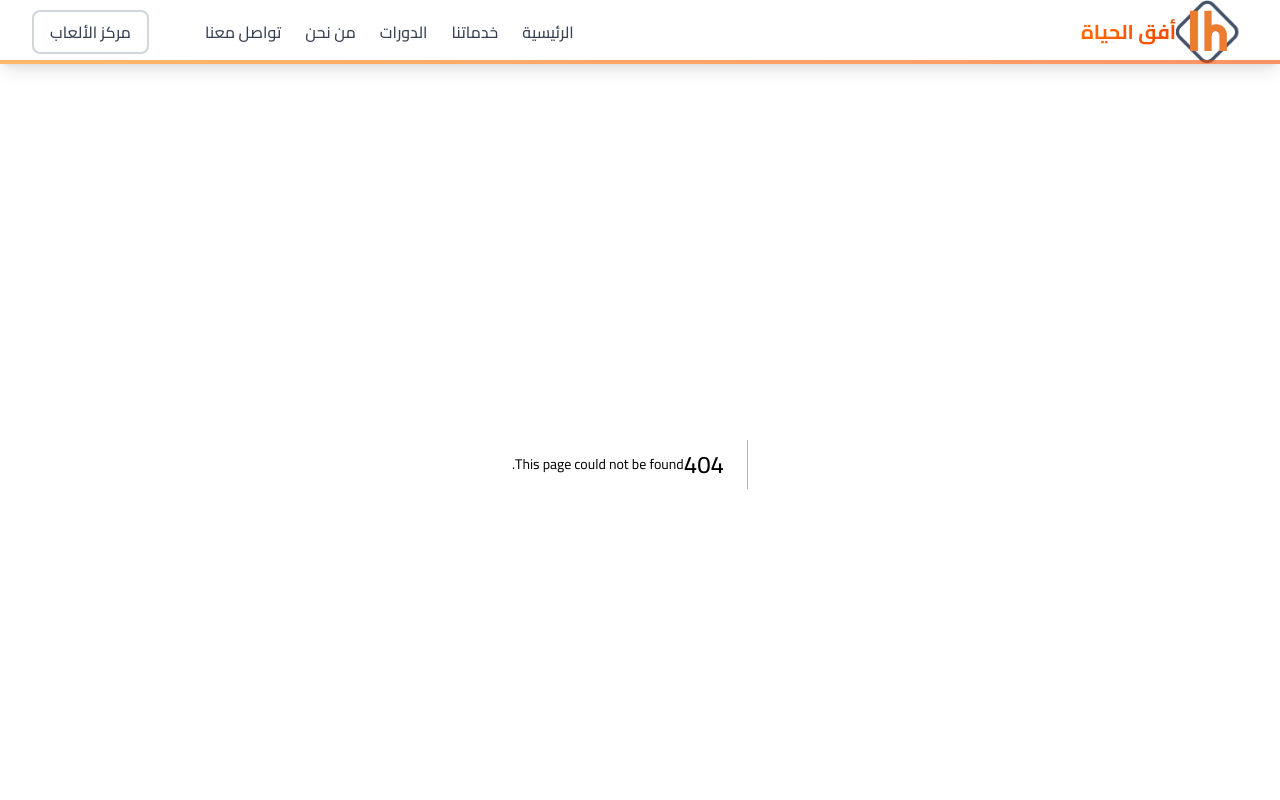
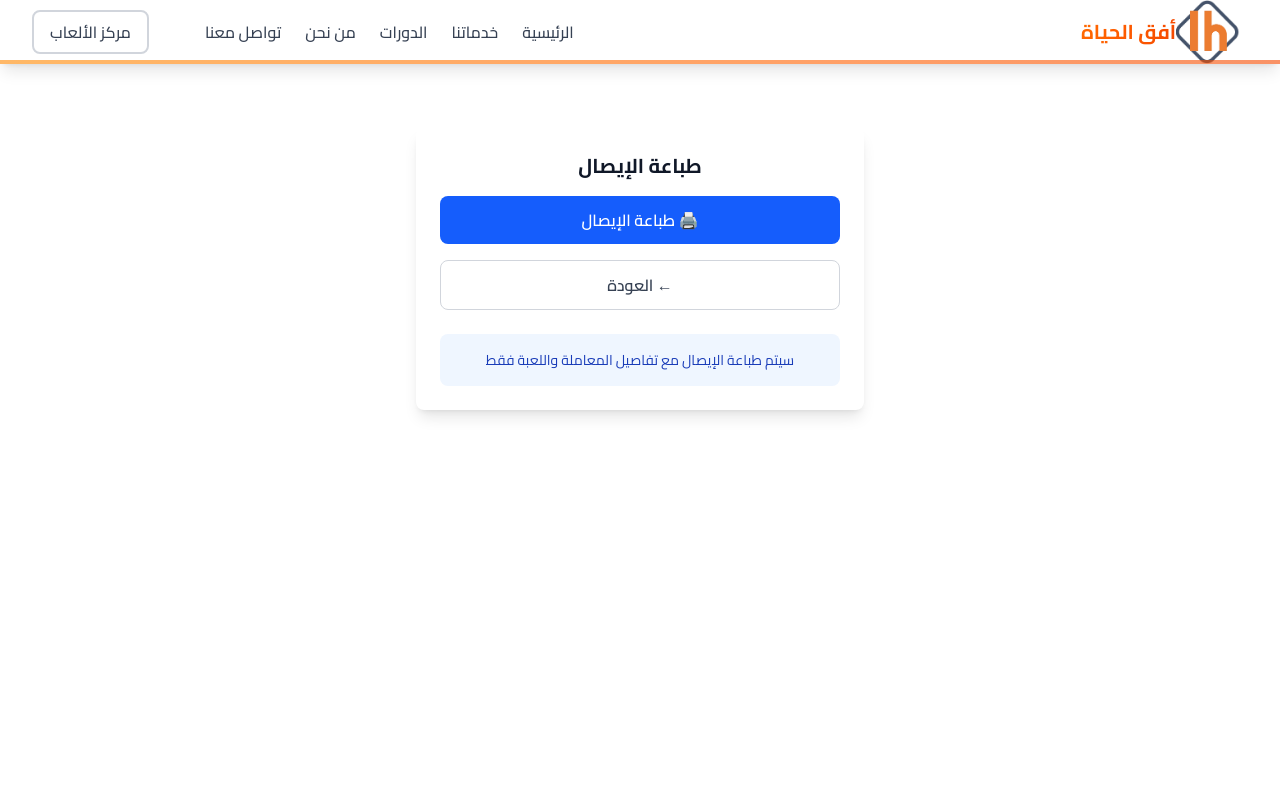
Before and after one commit to alialmasood/lifehorizonit, a Next.js app: page /payment/receipt in a window 1280 px wide. Before the commit this address had no page. Shown: the top 800 px of the page. Built offline with nearby package versions, Linux system fonts and the light colour scheme.

Commit message:
feat: تغييرات جديدة

```diff
--- a/src/app/globals.css
+++ b/src/app/globals.css
@@ -49,3 +49,59 @@ h1, h2, h3, h4, h5, h6 {
   font-family: 'Cairo', Arial, Helvetica, sans-serif;
   font-weight: 700;
 }
+
+/* تنسيقات الطباعة للإيصال */
+@media print {
+  @page {
+    margin: 1cm;
+    size: A4;
+  }
+
+  body {
+    -webkit-print-color-adjust: exact;
+    color-adjust: exact;
+  }
+
+  .print\\:hidden {
+    display: none !important;
+  }
+
+  .print\\:block {
+    display: block !important;
+  }
+
+  /* إخفاء جميع العناصر غير المطلوبة */
+  header, footer, nav, .no-print {
+    display: none !important;
+  }
+
+  /* تنسيق الإيصال للطباعة */
+  .receipt-print {
+    font-family: 'Cairo', Arial, sans-serif;
+    line-height: 1.4;
+  }
+
+  .receipt-print h1 {
+    font-size: 24px;
+    margin-bottom: 10px;
+  }
+
+  .receipt-print h2 {
+    font-size: 18px;
+    margin-bottom: 8px;
+  }
+
+  .receipt-print p {
+    margin-bottom: 5px;
+  }
+
+  .receipt-print .bg-gray-50,
+  .receipt-print .bg-blue-50,
+  .receipt-print .bg-green-50,
+  .receipt-print .bg-yellow-50 {
+    background-color: #f9fafb !important;
+    border: 1px solid #d1d5db !important;
+    padding: 12px !important;
+    margin-bottom: 15px !important;
+  }
+}
--- /dev/null
+++ b/src/app/payment/receipt/page.tsx
@@ -0,0 +1,220 @@
+'use client';
+
+import { useEffect, useState, Suspense } from 'react';
+import { useSearchParams } from 'next/navigation';
+
+interface PurchasedGame {
+  id: string;
+  title: string;
+  price: number;
+  currency: string;
+  downloadUrl: string;
+}
+
+function ReceiptContent() {
+  const searchParams = useSearchParams();
+  const [transactionId, setTransactionId] = useState<string>('');
+  const [amount, setAmount] = useState<string>('');
+  const [currency, setCurrency] = useState<string>('');
+  const [purchasedGame, setPurchasedGame] = useState<PurchasedGame | null>(null);
+  const [customerEmail, setCustomerEmail] = useState<string>('');
+  const [customerName, setCustomerName] = useState<string>('');
+
+  useEffect(() => {
+    const txId = searchParams.get('transactionId') || '';
+    const amt = searchParams.get('amount') || '';
+    const curr = searchParams.get('currency') || 'USD';
+    const email = searchParams.get('customerEmail') || '';
+    const name = searchParams.get('customerName') || '';
+
+    setTransactionId(txId);
+    setAmount(amt);
+    setCurrency(curr);
+    setCustomerEmail(email);
+    setCustomerName(name);
+
+    const gameData = localStorage.getItem('purchasingGame');
+    if (gameData) {
+      try {
+        const game = JSON.parse(gameData);
+        if (game && game.id && game.title) {
+          setPurchasedGame(game);
+        } else {
+          console.error('بيانات اللعبة غير مكتملة:', game);
+        }
+      } catch (error) {
+        console.error('خطأ في قراءة بيانات اللعبة:', error);
+      }
+    } else {
+      console.warn('لم يتم العثور على بيانات اللعبة في localStorage');
+    }
+  }, [searchParams]);
+
+  const getCurrencySymbol = (c: string) => (c === 'USD' ? '$' : c === 'IQD' ? 'د.ع' : c);
+
+  const formatDate = () => {
+    const now = new Date();
+    return now.toLocaleDateString('en-US', {
+      year: 'numeric',
+      month: 'long',
+      day: 'numeric',
+      hour: '2-digit',
+      minute: '2-digit'
+    });
+  };
+
+  const handlePrint = () => {
+    window.print();
+  };
+
+  const handleBack = () => {
+    window.history.back();
+  };
+
+  return (
+    <div className="min-h-screen bg-white p-8">
+      {/* طباعة فقط - مخفي على الشاشة */}
+      <div className="hidden print:block receipt-print">
+        <div className="max-w-md mx-auto">
+          {/* رأس الإيصال */}
+          <div className="text-center mb-8 border-b-2 border-gray-300 pb-4">
+            <h1 className="text-2xl font-bold text-gray-900 mb-2">إيصال دفع</h1>
+            <p className="text-xs text-gray-500 mt-2">{formatDate()}</p>
+          </div>
+
+          {/* تفاصيل المعاملة */}
+          <div className="mb-6">
+            <div className="bg-gray-50 p-4 rounded-lg">
+              <h2 className="font-bold text-gray-900 mb-3 text-lg">تفاصيل المعاملة</h2>
+
+              {transactionId && (
+                <div className="mb-3">
+                  <p className="text-sm text-gray-600 mb-1">رقم المعاملة:</p>
+                  <p className="font-mono text-sm text-gray-900 font-bold">{transactionId}</p>
+                </div>
+              )}
+
+              {amount && (
+                <div className="mb-3">
+                  <p className="text-sm text-gray-600 mb-1">المبلغ المدفوع:</p>
+                  <p className="text-lg font-bold text-gray-900">
+                    {getCurrencySymbol(currency)} {amount} {currency}
+                  </p>
+                </div>
+              )}
+
+              <div className="mb-3">
+                <p className="text-sm text-gray-600 mb-1">تاريخ الدفع:</p>
+                <p className="text-sm text-gray-900">{formatDate()}</p>
+              </div>
+            </div>
+          </div>
+
+          {/* تفاصيل اللعبة */}
+          {purchasedGame && (
+            <div className="mb-6">
+              <div className="bg-blue-50 p-4 rounded-lg">
+                <h2 className="font-bold text-gray-900 mb-3 text-lg">تفاصيل اللعبة</h2>
+
+                <div className="mb-3">
+                  <p className="text-sm text-gray-600 mb-1">اسم اللعبة:</p>
+                  <p className="text-lg font-bold text-blue-900">{purchasedGame.title}</p>
+                </div>
+
+                <div className="mb-3">
+                  <p className="text-sm text-gray-600 mb-1">السعر:</p>
+                  <p className="text-lg font-bold text-blue-900">
+                    {getCurrencySymbol(purchasedGame.currency || 'USD')}
+                    {purchasedGame.price} {purchasedGame.currency || 'USD'}
+                  </p>
+                </div>
+
+                <div className="mb-3">
+                  <p className="text-sm text-gray-600 mb-1">معرف اللعبة:</p>
+                  <p className="font-mono text-sm text-gray-900">{purchasedGame.id}</p>
+                </div>
+              </div>
+            </div>
+          )}
+
+          {/* معلومات العميل */}
+          <div className="mb-6">
+            <div className="bg-green-50 p-4 rounded-lg">
+              <h2 className="font-bold text-gray-900 mb-3 text-lg">معلومات العميل</h2>
+
+              {customerName && (
+                <div className="mb-3">
+                  <p className="text-sm text-gray-600 mb-1">اسم العميل:</p>
+                  <p className="text-lg font-bold text-green-900">{customerName}</p>
+                </div>
+              )}
+
+              {customerEmail && (
+                <div className="mb-3">
+                  <p className="text-sm text-gray-600 mb-1">البريد الإلكتروني:</p>
+                  <p className="text-sm text-green-900">{customerEmail}</p>
+                </div>
+              )}
+            </div>
+          </div>
+
+          {/* ملاحظات */}
+          <div className="mb-8">
+            <div className="bg-yellow-50 p-4 rounded-lg">
+              <h2 className="font-bold text-gray-900 mb-3 text-lg">ملاحظات مهمة</h2>
+              <ul className="text-sm text-gray-700 space-y-2 text-right">
+                <li>• هذا الإيصال صالح كدليل على إتمام عملية الدفع</li>
+                <li>• احتفظ بهذا الإيصال للرجوع إليه عند الحاجة</li>
+                <li>• يمكنك تحميل اللعبة من صفحة النجاح</li>
+                <li>• التحميل متاح لثلاث مرات فقط</li>
+              </ul>
+            </div>
+          </div>
+
+          {/* تذييل الإيصال */}
+          <div className="text-center border-t-2 border-gray-300 pt-4">
+            <p className="text-sm text-gray-600 mb-2">شكراً لك على الشراء</p>
+            <p className="text-xs text-gray-500">Thank you for your purchase</p>
+          </div>
+        </div>
+      </div>
+
+      {/* أزرار التحكم - مخفية عند الطباعة */}
+      <div className="print:hidden max-w-md mx-auto mt-8">
+        <div className="bg-white rounded-lg shadow-lg p-6">
+          <h2 className="text-xl font-bold text-gray-900 mb-4 text-center">طباعة الإيصال</h2>
+
+          <div className="space-y-4">
+            <button
+              onClick={handlePrint}
+              className="w-full bg-blue-600 text-white font-bold py-3 px-6 rounded-lg hover:bg-blue-700 transition-colors"
+            >
+              🖨️ طباعة الإيصال
+            </button>
+
+            <button
+              onClick={handleBack}
+              className="w-full border border-gray-300 text-gray-700 font-bold py-3 px-6 rounded-lg hover:bg-gray-50 transition-colors"
+            >
+              ← العودة
+            </button>
+          </div>
+
+          <div className="mt-6 p-4 bg-blue-50 rounded-lg">
+            <p className="text-sm text-blue-800 text-center">
+              سيتم طباعة الإيصال مع تفاصيل المعاملة واللعبة فقط
+            </p>
+          </div>
+        </div>
+      </div>
+    </div>
+  );
+}
+
+export default function ReceiptPage() {
+  return (
+    <Suspense fallback={null}>
+      <ReceiptContent />
+    </Suspense>
+  );
+}
--- a/src/app/payment/success/page.tsx
+++ b/src/app/payment/success/page.tsx
@@ -340,12 +340,21 @@ function SuccessContent() {
             >
               العودة للصفحة الرئيسية
             </button>
-            <button
-              onClick={() => window.print()}
-              className="w-full border border-gray-300 text-gray-700 font-bold py-3 px-6 rounded-xl hover:bg-gray-50 transition-all duration-200"
-            >
-              طباعة الإيصال
-            </button>
+                         <button
+               onClick={() => {
+                 const params = new URLSearchParams({
+                   transactionId: transactionId,
+                   amount: amount,
+                   currency: currency,
+                   customerEmail: customerEmail,
+                   customerName: customerName
+                 });
+                 window.open(`/payment/receipt?${params.toString()}`, '_blank');
+               }}
+               className="w-full border border-gray-300 text-gray-700 font-bold py-3 px-6 rounded-xl hover:bg-gray-50 transition-all duration-200"
+             >
+               🖨️ طباعة الإيصال
+             </button>
           </div>
         </div>
       </div>
```
